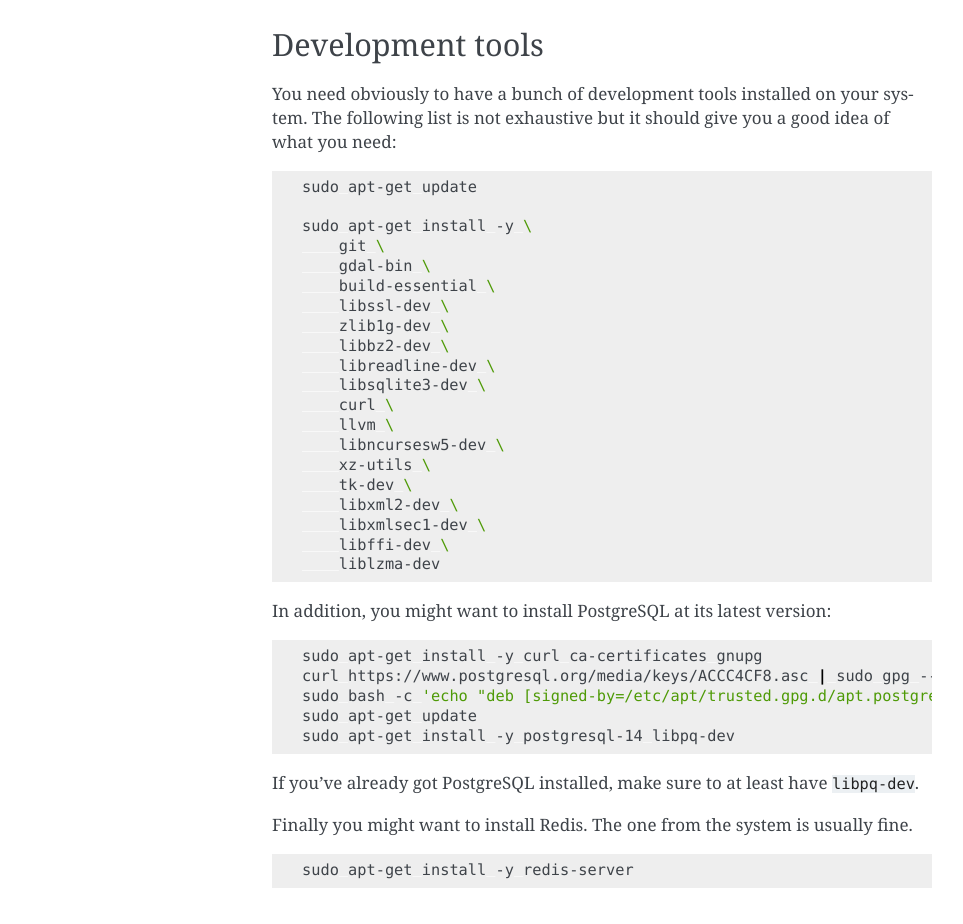
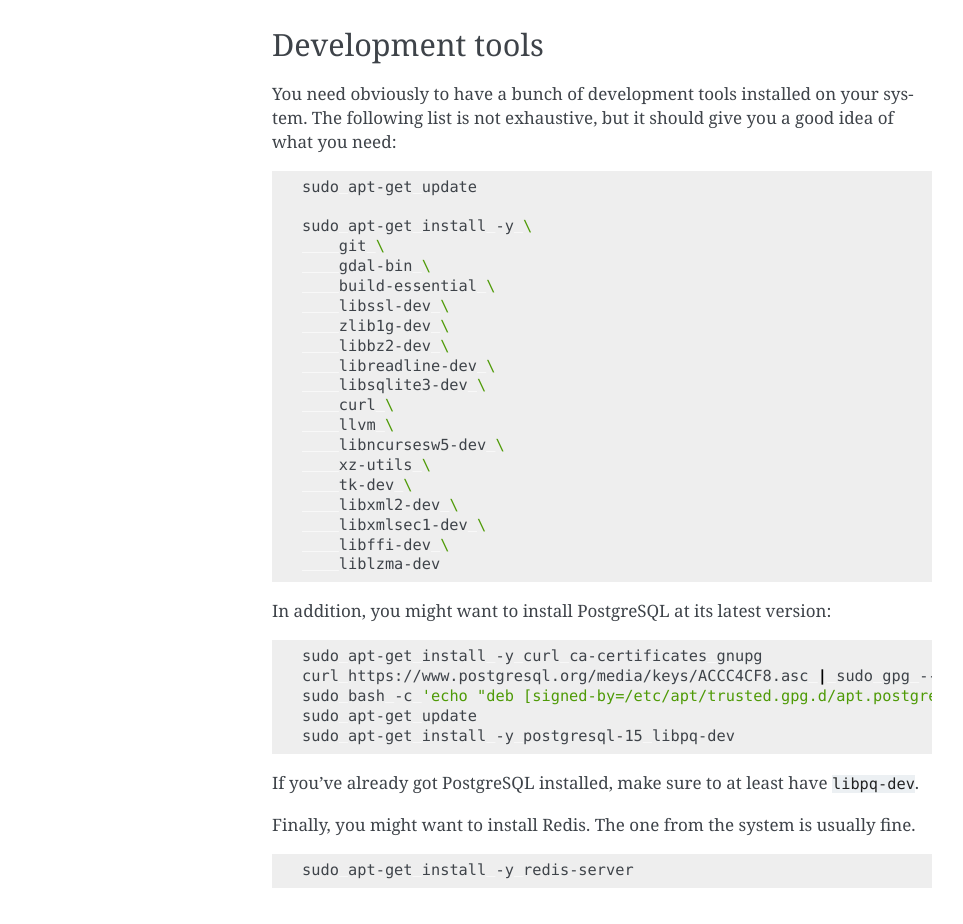
Before and after one commit to ModelW/directory, a Sphinx documentation site: the page built from doc/source/prerequisites.md, in a window 1280 px wide and 1400 px high. Shown: the part 447-1371 px from the top of the window, without its empty margins (148-1111 px from the left). Built offline with Sphinx 7.4.7, drawn with Linux system fonts in a browser that asks for light colours.

Commit message:
Fix typos

````diff
--- a/doc/source/prerequisites.md
+++ b/doc/source/prerequisites.md
@@ -18,7 +18,7 @@
 ## Development tools
 
 You need obviously to have a bunch of development tools installed on your
-system. The following list is not exhaustive but it should give you a good idea
+system. The following list is not exhaustive, but it should give you a good idea
 of what you need:
 
 ```bash
@@ -49,15 +49,15 @@
 ```bash
 sudo apt-get install -y curl ca-certificates gnupg
 curl https://www.postgresql.org/media/keys/ACCC4CF8.asc | sudo gpg --dearmor --output /etc/apt/trusted.gpg.d/apt.postgresql.org.gpg
-sudo bash -c 'echo "deb [signed-by=/etc/apt/trusted.gpg.d/apt.postgresql.org.gpg] http://apt.postgresql.org/pub/repos/apt $(lsb_release -cs)-pgdg main" > /etc/apt/sources.list.d/pgdg.list'
+sudo bash -c 'echo "deb [signed-by=/etc/apt/trusted.gpg.d/apt.postgresql.org.gpg] https://apt.postgresql.org/pub/repos/apt $(lsb_release -cs)-pgdg main" > /etc/apt/sources.list.d/pgdg.list'
 sudo apt-get update
-sudo apt-get install -y postgresql-14 libpq-dev
+sudo apt-get install -y postgresql-15 libpq-dev
 ```
 
 If you've already got PostgreSQL installed, make sure to at least have
 `libpq-dev`.
 
-Finally you might want to install Redis. The one from the system is usually
+Finally, you might want to install Redis. The one from the system is usually
 fine.
 
 ```bash
````
Also changed, not shown: doc/source/architecture.md (+6 -6 lines), doc/source/release-cycle.md (+1 -1 lines), doc/source/transform-project.md (+1 -1 lines).
